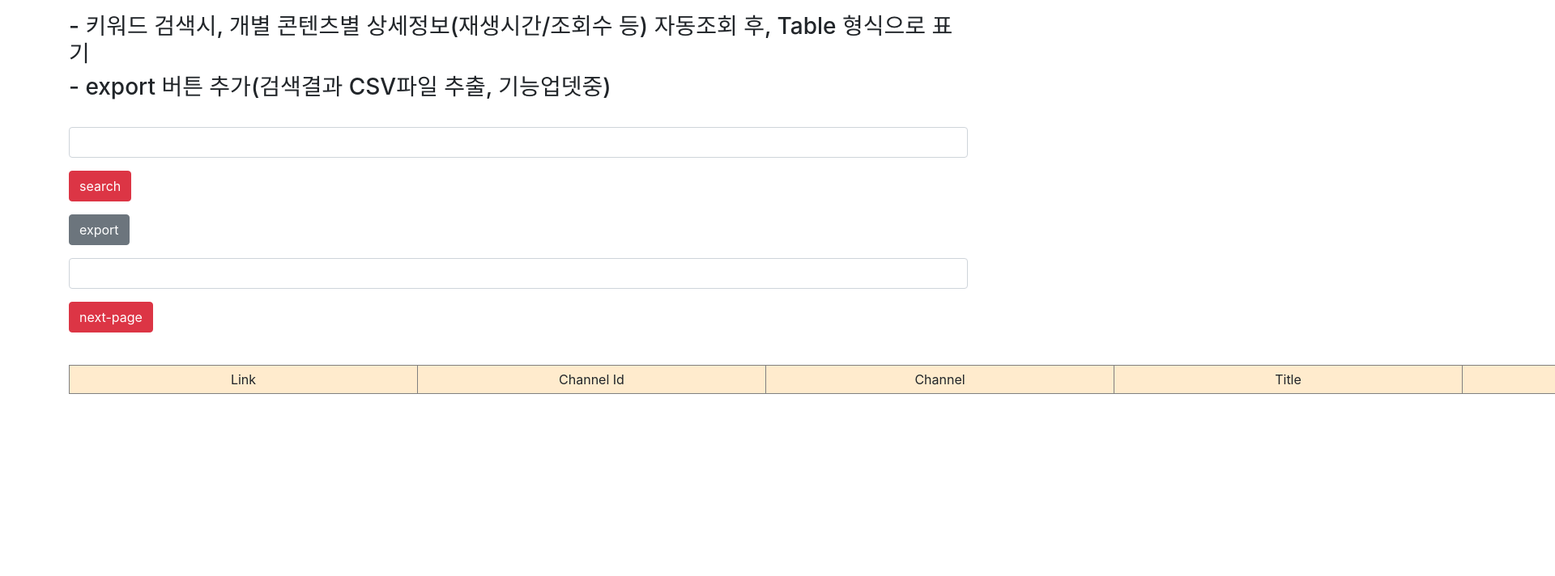
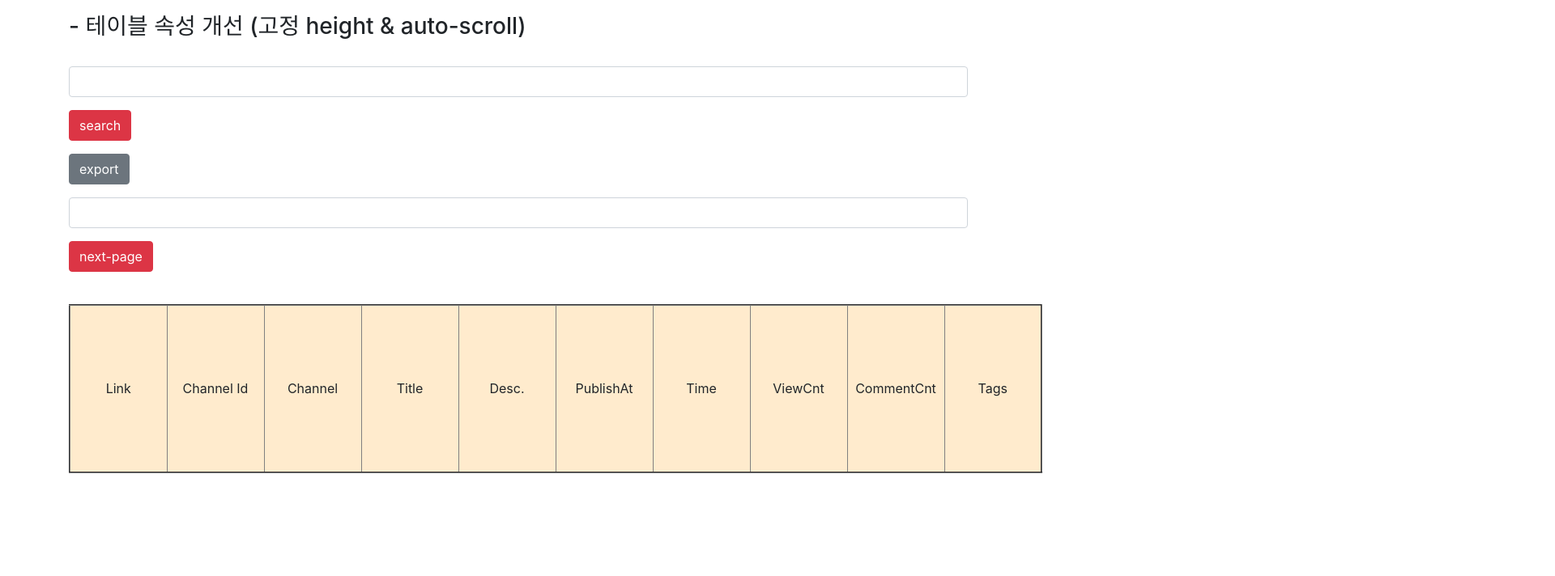
Before and after one commit to holynomad/ds-youtube-search-pilot, a plain HTML site: page index.html in a window 1280 px wide. Shown: the part 88-800 px from the top of the page at 81% size, 1920 px wide, since content can reach past the window. Drawn offline with nearby package versions, Linux system fonts and the light colour scheme.

Commit message:
fix table property according to css

```diff
--- a/index.html
+++ b/index.html
@@ -8,10 +8,9 @@
   <body>
     <div class="container">
       <br>
-      <h1>다샤 Youtube Search (B/O Pilot ver1.6.2)</h1>
+      <h1>다샤 Youtube Search (B/O Pilot ver1.6.3)</h1>
       <br>
-      <h3>- 키워드 검색시, 개별 콘텐츠별 상세정보(재생시간/조회수 등) 자동조회 후, Table 형식으로 표기</h3>
-      <h3>- export 버튼 추가(검색결과 CSV파일 추출, 기능업뎃중)</h3>
+      <h3>- 테이블 속성 개선 (고정 height & auto-scroll)</h3>
       <br>
       <form id="form">
         <div class="form-group">
@@ -50,7 +49,7 @@
       <form id="videoInfo">
         <!--<div class="row">-->
           <!--<div class="col-md-12">-->
-            <table id="links" border="1">
+            <table id="links" border="2">
               <head>
                 <style>
                   table {
@@ -60,10 +59,17 @@
                   table th,
                   table td {
                     padding: 5px;
+                    overflow: scroll;
                     max-width: 430px;
-                    min-width: 430px;
+                    min-width: 120px;
+                    max-height: 320px;
                     text-align: center;
                     background-color: blanchedalmond;
+                  }
+                  .wapper {
+                    overflow: scroll;
+                    height: 207px;
+                    width: 207px
                   }
                   .box {
                     width: 150px;
@@ -84,19 +90,19 @@
                     overflow: auto;
                   }
                 </style>
+                <tr>
+                  <td>Link</td>
+                  <td class="wapper">Channel Id</td>
+                  <td class="wapper">Channel</td>
+                  <td>Title</td>
+                  <td>Desc.</td>
+                  <td class="wapper">PublishAt</td>
+                  <td class="wapper">Time</td>
+                  <td class="wapper">ViewCnt</td>
+                  <td class="wapper">CommentCnt</td>
+                  <td class="sc">Tags</td>
+                </tr>
               </head>
-              <tr>
-                <td>Link</td>
-                <td>Channel Id</td>
-                <td>Channel</td>
-                <td>Title</td>
-                <td>Desc.</td>
-                <td>PublishAt</td>
-                <td>Time</td>
-                <td>ViewCnt</td>
-                <td>CommentCnt</td>
-                <td>Tags</td>
-              </tr>
               <tbody id="videos">
 
               </tbody>
```
